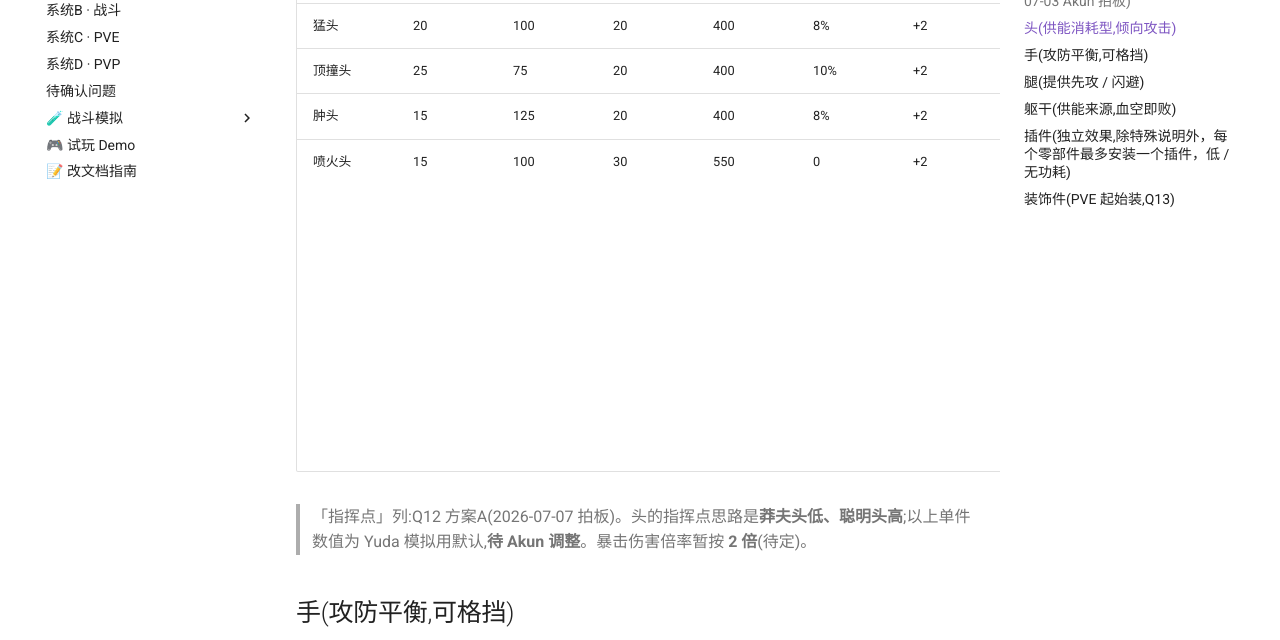
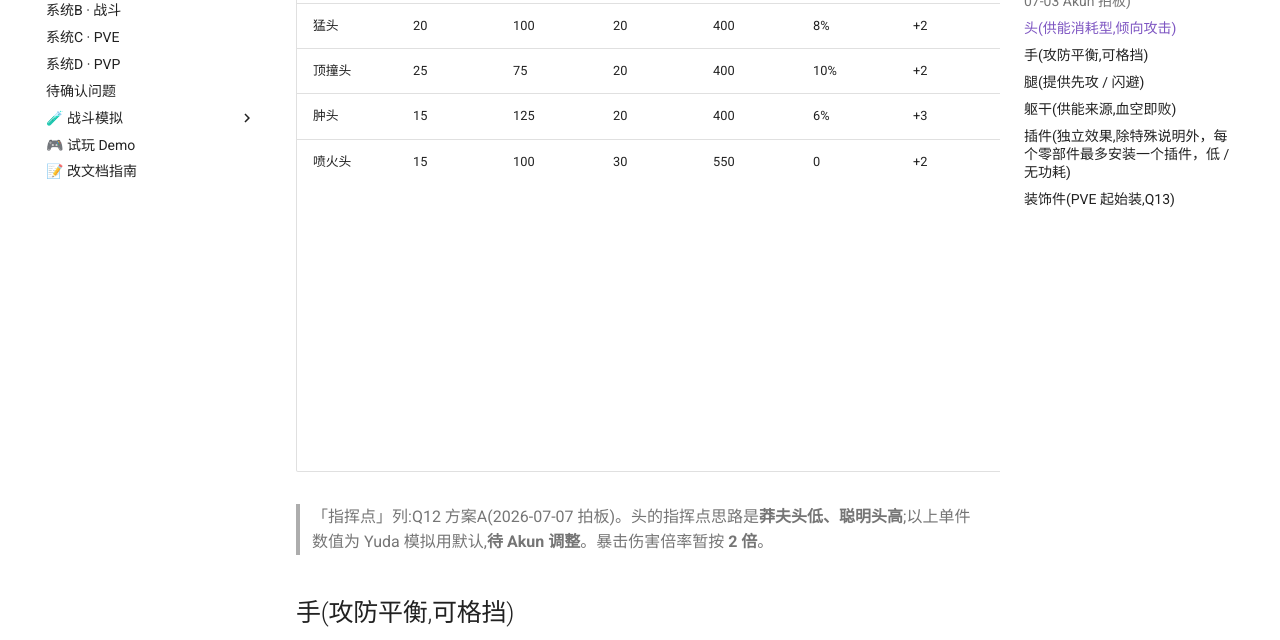
Before and after one commit to zhaoyuda/monster-builder, an MkDocs documentation site: the page built from design/01-assembly.md, in a window 1280 px wide and 900 px high, scrolled down 941 px. Shown: the part 152-792 px from the top of the window. Built offline with MkDocs 1.6.1 and Material for MkDocs 9.7.7, drawn with Linux system fonts in a browser that asks for light colours.

Commit message:
Update 01-assembly.md

```diff
--- a/design/01-assembly.md
+++ b/design/01-assembly.md
@@ -31,10 +31,10 @@
 | 新手头 | 10 | 50 | 10 | 200 | 0 | +2 | - |
 | 猛头 | 20 | 100 | 20 | 400 | 8% | +2 | - |
 | 顶撞头 | 25 | 75 | 20 | 400 | 10% | +2 | - |
-| 肿头 | 15 | 125 | 20 | 400 | 8% | +2 | - |
+| 肿头 | 15 | 125 | 20 | 400 | 6% | +3 | - |
 | 喷火头 | 15 | 100 | 30 | 550 | 0 | +2 | 无法暴击，造成火焰伤害，额外随机攻击1个目标，对受到伤害的目标造成2点/回合持续"灼烧"伤害，持续3回合，如果目标已经被"灼烧"，刷新持续时间 |
 
-> 「指挥点」列:Q12 方案A(2026-07-07 拍板)。头的指挥点思路是**莽夫头低、聪明头高**;以上单件数值为 Yuda 模拟用默认,**待 Akun 调整**。暴击伤害倍率暂按 **2 倍**(待定)。
+> 「指挥点」列:Q12 方案A(2026-07-07 拍板)。头的指挥点思路是**莽夫头低、聪明头高**;以上单件数值为 Yuda 模拟用默认,**待 Akun 调整**。暴击伤害倍率暂按 **2 倍**。
 
 ## 手(攻防平衡,可格挡)
 
```
Also changed, not shown: other parts of design/01-assembly.md (+3 -3 lines).
